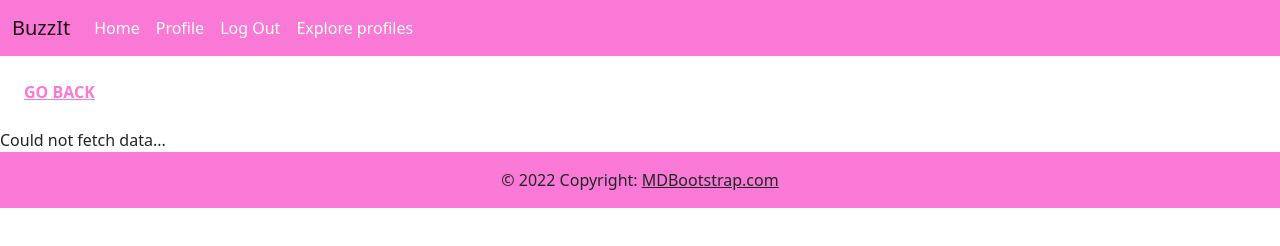
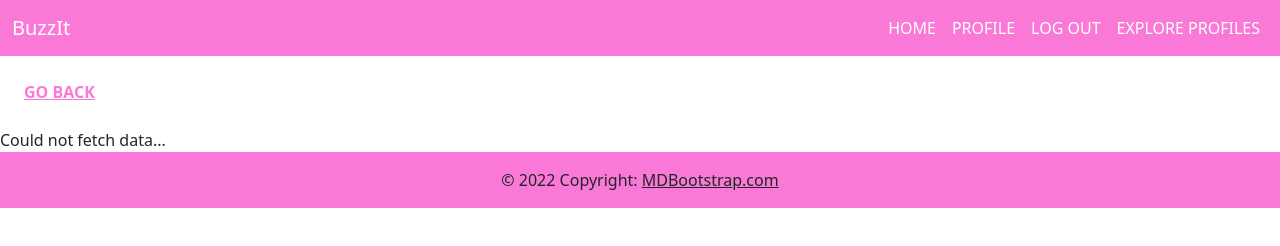
Before and after one commit to AnnaHelene01/JavaScript2-CA, a website: page post-details.html in a window 1280 px wide. Drawn offline with nearby package versions, Linux system fonts and the light colour scheme; no server answers.

Commit message:
fixed menu

```diff
--- a/JavaScript/script.js
+++ b/JavaScript/script.js
@@ -26,8 +26,9 @@ function validateForm() {
     if (submittedName.length < 2) {
         usernameMsg.innerHTML += 'The name must be at least 2 characters long!';
     }
-    if (/\d/.test(submittedName)) { // And make sure it don't contain any digits
-        usernameMsg.innerHTML += "The name cannot contain any digits! ";
+    let usernamePattern = /^[A-Za-z0-9_]+$/;
+    if (!usernamePattern.test(submittedName)) { // And make sure it don't contain any digits
+        usernameMsg.innerHTML += "The name can only contain characters, digits and underscore! ";
       }
 
     const submittedEmail = email;
@@ -85,6 +86,7 @@ function validateAndProcess(event) {
 
     localStorage.setItem("email", email);
 
+
     registerNewUser(registerUrl, newUserData);
 };
 
--- a/post-details.html
+++ b/post-details.html
@@ -20,23 +20,23 @@
   <header>
     <nav class="navbar navbar-expand-lg bg-primary">
         <div class="container-fluid">
-              <a class="navbar-brand" href="index.html">BuzzIt</a>
+          <a class="navbar-brand text-white" href="index.html">BuzzIt</a>
           <button class="navbar-toggler" type="button" data-bs-toggle="collapse" data-bs-target="#navbarSupportedContent" aria-controls="navbarSupportedContent" aria-expanded="false" aria-label="Toggle navigation">
             <span class="navbar-toggler-icon"></span>
           </button>
-              <div class="collapse navbar-collapse" id="navbarSupportedContent">
-                <ul class="navbar-nav me-auto mb-2 mb-lg-0">
+          <div class="collapse navbar-collapse justify-content-end" id="navbarSupportedContent">
+            <ul class="navbar-nav mb-2 mb-lg-0">
               <li class="nav-item">
-                    <a class="nav-link text-white" aria-current="page" href="main.html">Home</a>
+                <a class="nav-link active text-white" href="main.html">HOME</a>
               </li>
               <li class="nav-item">
-                    <a class="nav-link text-white" href="profile.html">Profile</a>
+                <a class="nav-link text-white" href="profile.html">PROFILE</a>
               </li>
               <li class="nav-item">
-                    <a class="nav-link text-white" aria-current="page" href="index.html">Log Out</a>
+                <a class="nav-link text-white" href="index.html">LOG OUT</a>
               </li>
               <li class="nav-item">
-                    <a class="nav-link text-white" href="explore.html">Explore profiles</a>
+                <a class="nav-link text-white" href="explore.html">EXPLORE PROFILES</a>
               </li>
             </ul>
           </div>
```
Also changed, not shown: explore.html (+6 -6 lines), post-edit.html (+6 -7 lines), profile.html (+6 -6 lines), JavaScript/login.js (line endings or trailing spaces). Lines whose indentation alone changed are shown as unchanged.
